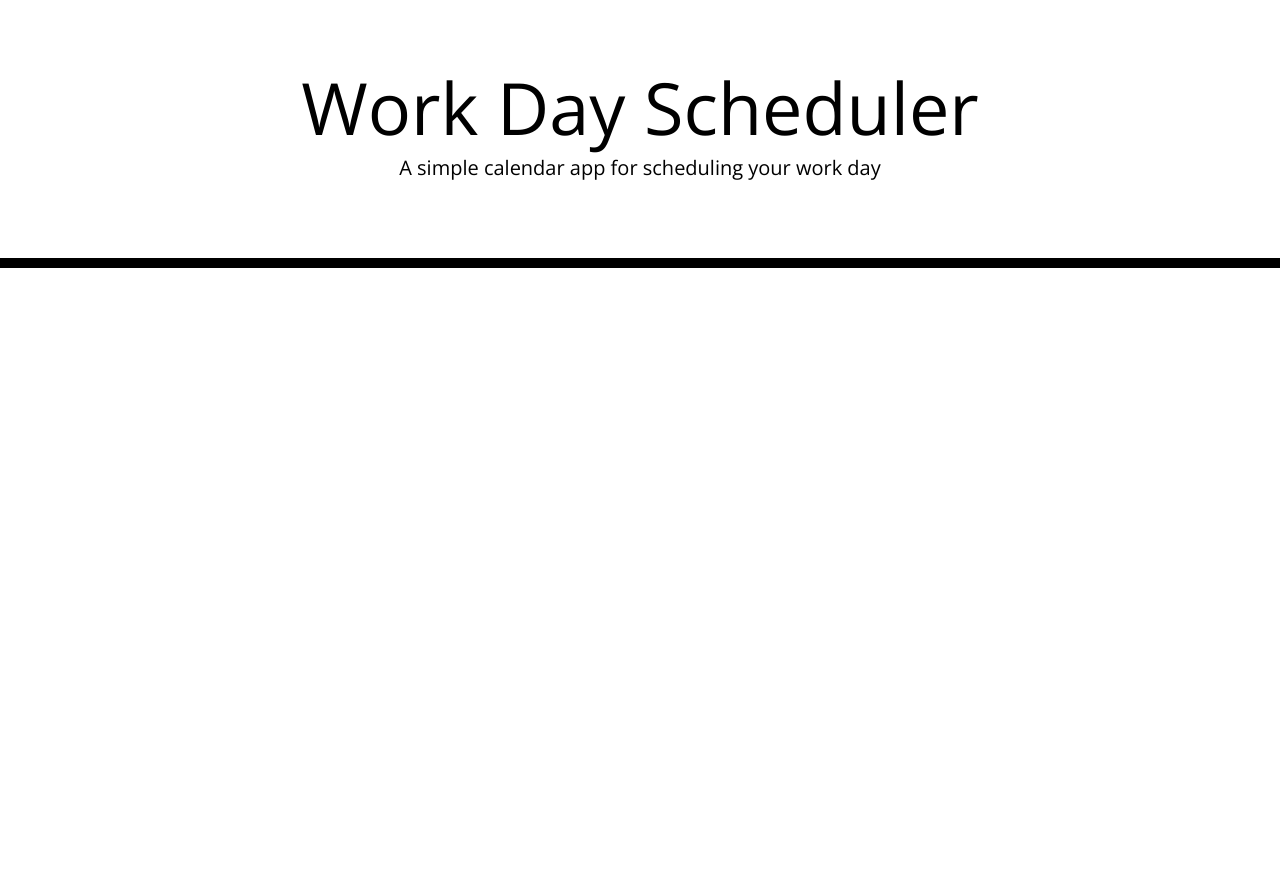
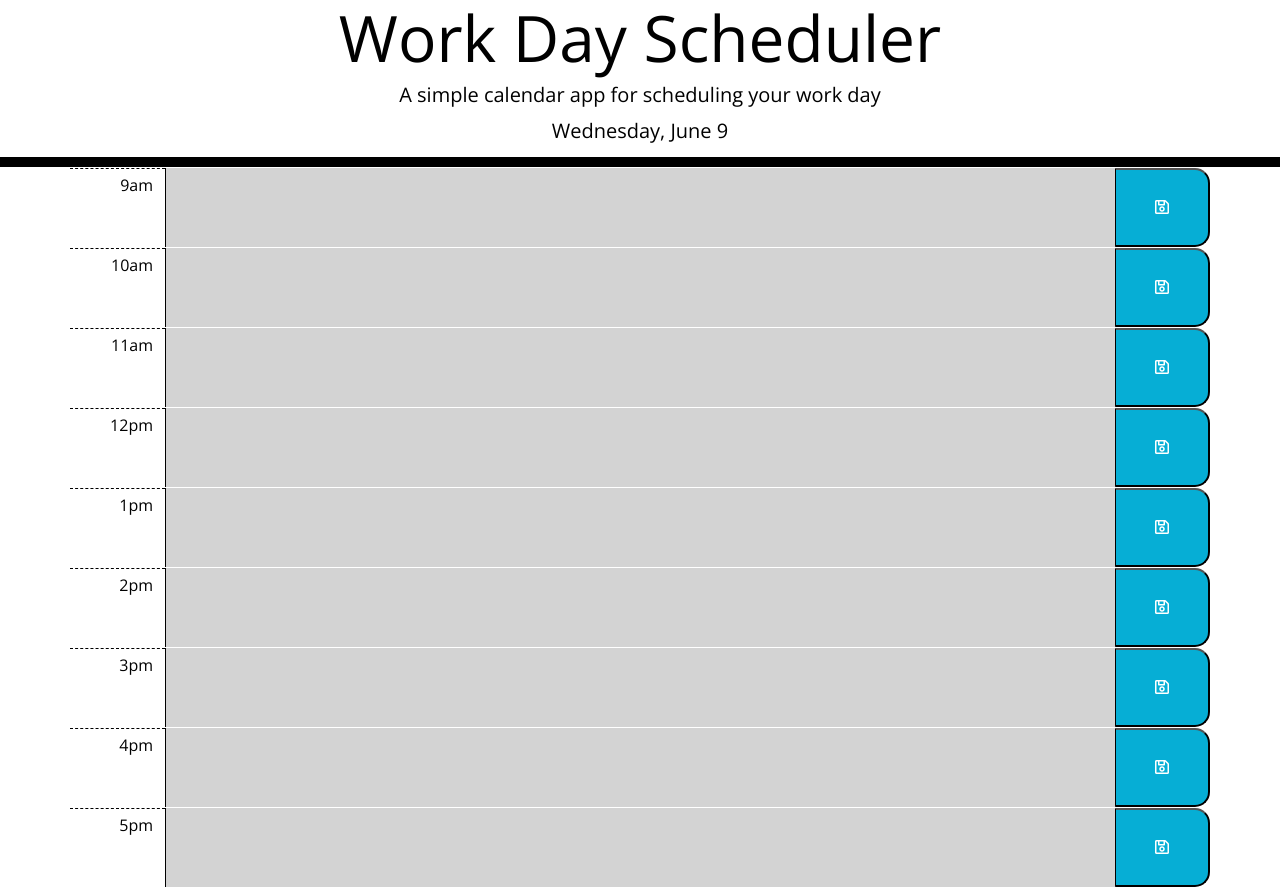
Before and after one commit to emholmes/eholmes-work-day-scheduler-api-challenge, a plain HTML site: page index.html in a window 1280 px wide. Before the commit the page ends 800 px from the top, so only its background shows below. Drawn offline with nearby package versions, Linux system fonts and the light colour scheme; files that its build step writes are made by us from their sources.

Commit message:
added rows and basic logic

```diff
--- a/assets/js/script.js
+++ b/assets/js/script.js
@@ -0,0 +1,60 @@
+let day = moment().format("dddd, MMMM D");
+$("#currentDay").append(day);
+
+let workHours = [9, 10, 11, 12, 13, 14, 15, 16, 17];
+
+
+let auditTimeBlocks = function(hourInt, description) {
+    var divHour = hourInt.text();
+//debugger;
+
+    for (let i = 0; i < workHours.length; i++) {
+        console.log(workHours[i]);
+        console.log(workHours[i], parseInt(moment().format("H")));
+        if (moment(divHour, "h" + "a").format("H") === moment().format("H")) {
+            description.addClass("present");
+        }
+        if (moment(divHour, "h" + "a").format("H") > parseInt(moment().format("H"))) {
+            console.log("yes");
+            description.addClass("future");
+        }
+        if (moment(divHour, "h" + "a").format("H") < parseInt(moment().format("H"))) {
+            description.addClass("past");
+        }
+    }
+
+    //console.log(divHour);
+    //console.log(moment().format("h" + "a"));
+
+}
+
+for (let i = 0; i < workHours.length; i++) {
+    let hourRow = $("<div>").addClass("row").attr("id", "row" + i);
+    $(".container").append(hourRow);
+    let hourDiv = $("<div>").addClass("hour col-1");
+    let hourInt = $("<p>").addClass("text-end pt-2").text(moment(workHours[i], "H").format("h" + "a"));
+    hourDiv.append(hourInt);
+
+    let description = $("<textarea>").addClass("description col-10");
+
+    let saveButton = $("<button>").addClass("saveBtn col-1");
+    saveButton.append('<i class="far fa-save"></i>');
+    $("#row" + i).append(hourDiv).append(description).append(saveButton);
+
+    auditTimeBlocks(hourInt, description);
+
+}
+
+// setInterval(function(hour,descripton) {
+//     let currentHour = moment().hour();
+//     //console.log(currentHour);
+//     for (let hour of workHours) {
+//         // hour = hour.slice(0, -2);
+//         //console.log(hour);
+//         auditTimeBlock(hour,descripton);
+//     }
+// }, 1000);
+
+// console.log(moment().format("hh" + "a"));
+
+// console.log($("#row" + 0 + " div p").innerText);
--- a/index.html
+++ b/index.html
@@ -5,9 +5,10 @@
     <meta name="viewport" content="width=device-width, initial-scale=1.0" />
     <meta http-equiv="X-UA-Compatible" content="ie=edge" />
     <link
+      href="https://cdn.jsdelivr.net/npm/bootstrap@5.0.1/dist/css/bootstrap.min.css"
       rel="stylesheet"
-      href="https://stackpath.bootstrapcdn.com/bootstrap/4.3.1/css/bootstrap.min.css"
-    />
+      integrity="sha384-+0n0xVW2eSR5OomGNYDnhzAbDsOXxcvSN1TPprVMTNDbiYZCxYbOOl7+AMvyTG2x"
+      crossorigin="anonymous">
     <link
       rel="stylesheet"
       href="https://use.fontawesome.com/releases/v5.8.1/css/all.css"
@@ -18,7 +19,7 @@
       href="https://fonts.googleapis.com/css?family=Open+Sans&display=swap"
       rel="stylesheet"
     />
-    <link rel="stylesheet" href="style.css" />
+    <link rel="stylesheet" href="./assets/css/style.css" />
     <title>Work Day Scheduler</title>
   </head>
 
@@ -30,9 +31,11 @@
     </header>
     <div class="container">
       <!-- Timeblocks go here -->
+
     </div>
 
     <script src="https://code.jquery.com/jquery-3.4.1.min.js"></script>
     <script src="https://cdnjs.cloudflare.com/ajax/libs/moment.js/2.24.0/moment.min.js"></script>
+    <script src="assets/js/script.js"></script>
   </body>
 </html>
```
